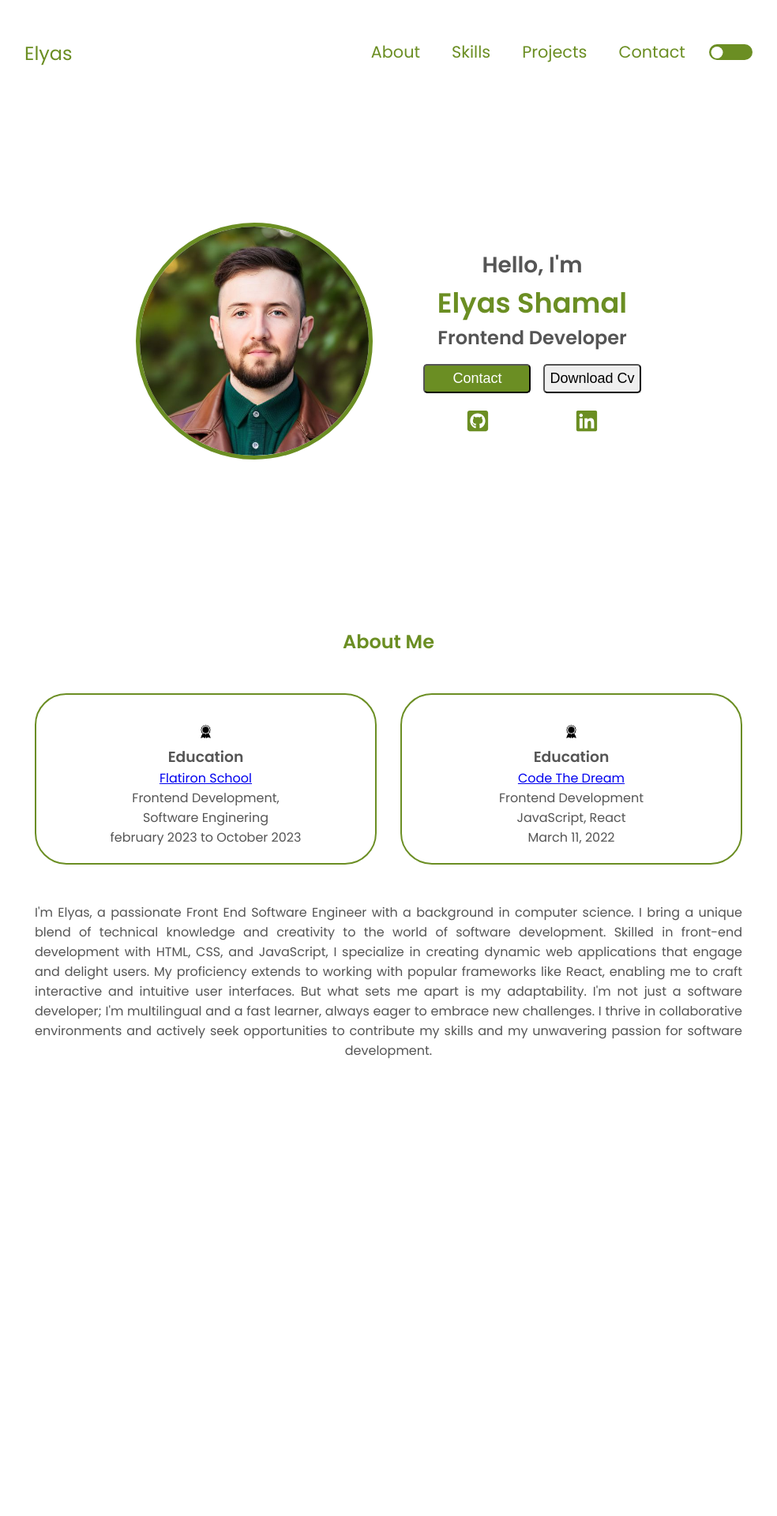
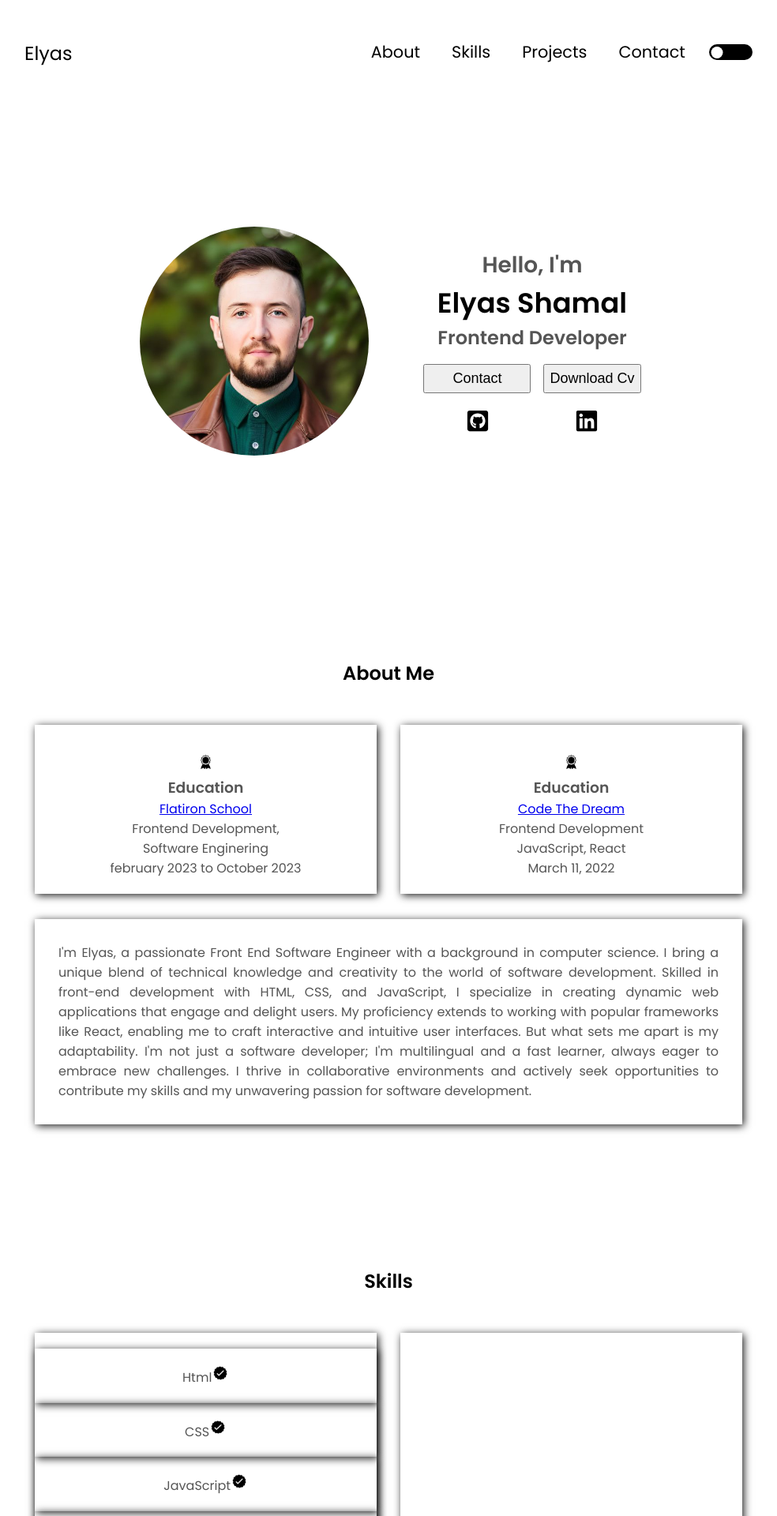
Before and after one commit to ElyasShamal/Portfolio, a React (Create React App) app: page / in a window 1280 px wide. Shown: the top 1920 px of the page at 79% size, without its empty margins (148-1132 px from the left). Before the commit the page ends 1455 px from the top, so only its background shows below. Built offline with nearby package versions, Linux system fonts and the light colour scheme.

Commit message:
create skills sections

```diff
--- a/src/App.css
+++ b/src/App.css
@@ -8,10 +8,16 @@
 
 body {
   font-family: "Poppins", sans-serif;
+  scroll-behavior: smooth;
+  color: black;
 }
 
 html {
   scroll-behavior: smooth;
+}
+
+#root {
+  color: black;
 }
 
 .header {
@@ -23,7 +29,6 @@ html {
 }
 .logo {
   font-size: 1.5rem;
-  color: olivedrab;
 }
 .menu-lists {
   display: flex;
@@ -40,14 +45,14 @@ html {
 .links {
   text-decoration: none;
   cursor: pointer;
-  color: olivedrab;
+  color: black;
   scroll-behavior: smooth;
 }
 
 .links:hover {
   text-decoration: underline;
   text-underline-offset: 1rem;
-  text-decoration-color: olivedrab;
+  text-decoration-color: black;
 }
 .header-link {
   text-decoration: none;
@@ -70,7 +75,6 @@ html {
   text-align: center;
   align-items: center;
   width: 100%;
-  margin: auto;
   min-height: 600px;
 }
 
@@ -78,7 +82,7 @@ html {
   height: 300px;
   width: 300px;
   border-radius: 50%;
-  border: 5px solid olivedrab;
+  border: 5px solid white;
 }
 
 .information {
@@ -101,8 +105,6 @@ html {
 
 .title {
   font-size: 2.2rem;
-  text-align: center;
-  color: olivedrab;
 }
 
 .info-btns {
@@ -116,13 +118,10 @@ html {
   padding: 6px 6px;
   font-size: 18px;
   cursor: pointer;
-  border-radius: 5px;
 }
 
 .info-btns :nth-child(1) {
-  background-color: olivedrab;
   padding: 0px 35px;
-  color: white;
 }
 .social {
   display: flex;
@@ -132,22 +131,21 @@ html {
 
 .SocialIcons {
   margin-top: 20px;
-  color: olivedrab;
+  color: black;
   font-size: 30px;
   border-radius: 5px;
 }
 
 .main {
-  margin: auto;
   width: 100%;
   text-align: center;
 }
 
-#about {
-  color: olivedrab;
-  min-height: 600px;
+.about {
+  min-height: 650px;
   width: 70%;
   margin: 60px auto;
+  padding-top: 40px;
 }
 
 .education {
@@ -163,33 +161,48 @@ html {
 }
 
 .education div {
-  width: 100%;
-  border: 2px solid olivedrab;
-  border-radius: 40px;
+  box-shadow: 2px 2px 10px rgba(0, 0, 0, 0.9);
   color: rgb(85, 85, 85);
   padding: 20px 0px;
 }
 
 .about-me {
+  margin-top: 2rem;
   padding-top: 3rem;
   color: rgb(85, 85, 85);
   text-align: justify;
-  text-align-last: center;
+  width: 100%;
+  box-shadow: 2px 2px 10px rgba(0, 0, 0, 0.9);
+  padding: 30px;
+}
+
+#skills {
+  width: 70%;
+  min-height: 500px;
+  margin: 10rem auto;
+}
+
+.Skill {
+  display: grid;
+  grid-template-columns: repeat(auto-fill, minmax(400px, 1fr));
+  grid-gap: 30px;
+  margin-top: 3rem;
+}
+
+.Skill div {
+  box-shadow: 2px 2px 10px rgba(0, 0, 0, 0.9);
+  color: rgb(85, 85, 85);
+  padding: 20px 0px;
 }
 
 .light {
-  background-color: white;
+  color: black;
+}
+.light {
+  color: black;
 }
 
 .dark {
-  background-color: black;
-  color: olivedrab;
-}
-
-.dark .p-1 {
+  background-color: #afdbf5;
   color: white;
 }
-
-.dark .p-2 {
-  color: white;
-}
--- a/src/App.js
+++ b/src/App.js
@@ -1,10 +1,11 @@
 import "./App.css";
-
 import Main from "./Components/Main";
+import Header from "./Components/Header";
 
 function App() {
   return (
     <>
+      <Header />
       <Main />
     </>
   );
--- a/src/Components/About.js
+++ b/src/Components/About.js
@@ -3,8 +3,8 @@ import logo from "./photos/logo.jpg";
 
 function About() {
   return (
-    <section id="about">
-      <h1>About Me</h1>
+    <section id="about" className="about">
+      <h2>About Me</h2>
       <div className="education">
         <div>
           <img src={logo} alt="logo" />
--- a/src/Components/Main.js
+++ b/src/Components/Main.js
@@ -3,12 +3,11 @@ import About from "./About";
 import elyas from "./photos/elyas.jpg";
 import Button from "./Button";
 import Icons from "./Icons";
-import Header from "./Header";
+import Skills from "./Skills";
 
 function Main() {
   return (
     <div className="bg-container">
-      <Header />
       <main className="main">
         <section className="container">
           <div className="image-container">
@@ -24,6 +23,7 @@ function Main() {
         </section>
 
         <About />
+        <Skills />
       </main>
     </div>
   );
--- /dev/null
+++ b/src/Components/Skills.js
@@ -0,0 +1,27 @@
+import React from "react";
+import checkmark from "./photos/checkmark.png";
+
+function Skills() {
+  const Skill = ["Html", "CSS", "JavaScript", "React", "sass"];
+
+  return (
+    <section id="skills">
+      <h1>Skills</h1>
+      <div className="Skill">
+        <div className="flex">
+          {Skill.map((skill, index) => {
+            return (
+              <div key={index}>
+                {skill}
+                <img src={checkmark} alt="icon" width="5%" />
+              </div>
+            );
+          })}
+        </div>
+        <div></div>
+      </div>
+    </section>
+  );
+}
+
+export default Skills;
--- a/src/Components/Switch.js
+++ b/src/Components/Switch.js
@@ -12,6 +12,7 @@ function Switch() {
   }, [theme]);
 
   const toggleTheme = () => {
+    // setTheme(alert("Hi, its not done yet"));
     setTheme((currentTheme) => (currentTheme === "light" ? "dark" : "light"));
   };
 
@@ -21,10 +22,10 @@ function Switch() {
       onChange={toggleTheme}
       checked={theme === "dark"}
       handleDiameter={15}
-      offColor="#6b8e23"
-      onColor="#6b8e23"
-      offHandleColor="#FFFFFF"
-      onHandleColor="#FFFFFF"
+      offColor="#000"
+      onColor="#FFF"
+      offHandleColor="#FFF"
+      onHandleColor="#000"
       height={20}
       width={55}
       uncheckedIcon
```
Also changed, not shown: src/Components/photos/checkmark.png (added).
